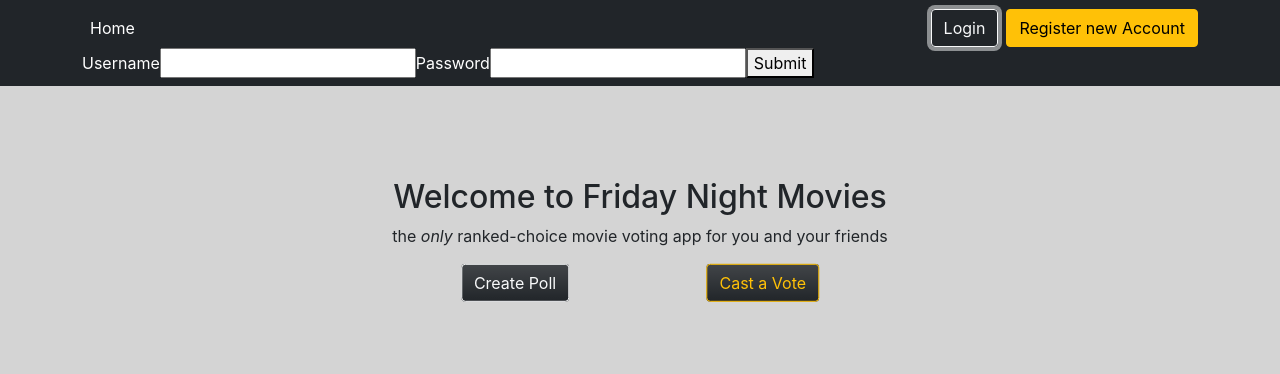
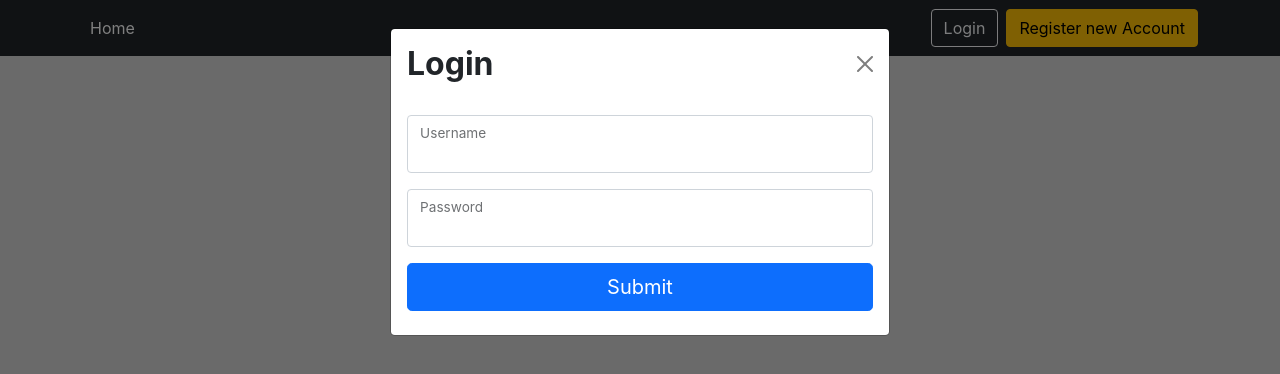
Before and after one commit to danielforkner/movie-ballot-app, a React (Create React App) app in the folder client/: page / in a window 1280 px wide. Both pictures are taken after a click on the button "Login". Shown: the top 374 px of the page. Built offline with nearby package versions, Linux system fonts and the light colour scheme.

Commit message:
adding style and frontEnd functionality

```diff
--- a/client/package.json
+++ b/client/package.json
@@ -13,7 +13,9 @@
     "nodemon": "^2.0.15",
     "pg": "^8.7.3",
     "react": "^17.0.2",
+    "react-bootstrap": "^2.4.0",
     "react-dom": "^17.0.2",
+    "react-modal": "^3.15.1",
     "react-router-dom": "^6.3.0",
     "react-scripts": "^5.0.1",
     "web-vitals": "^2.1.4"
--- a/client/src/components/NAVBAR/Login.jsx
+++ b/client/src/components/NAVBAR/Login.jsx
@@ -1,8 +1,9 @@
+import { Modal } from 'react-bootstrap';
 import React, { useState } from 'react';
 import { loginUser } from '../../api/fetch';
 import useAuth from '../hooks/useAuth';
 
-const Login = ({ setLoginBtn }) => {
+const Login = ({ loginBtn, setLoginBtn }) => {
   const { setToken } = useAuth();
   const [username, setUsername] = useState('');
   const [password, setPassword] = useState('');
@@ -10,6 +11,8 @@ const Login = ({ setLoginBtn }) => {
     setUsername('');
     setPassword('');
   };
+
+  const handleClose = () => setLoginBtn(false);
 
   const handleSubmit = async (e) => {
     e.preventDefault();
@@ -27,18 +30,33 @@ const Login = ({ setLoginBtn }) => {
   };
 
   return (
-    <div>
+    <Modal show={loginBtn} onHide={handleClose}>
+      <header className="modal-header border-bottom-0">
+        <h2 className="fw-bold mb-0">Login</h2>
+        <button
+          type="button"
+          className="btn-close"
+          data-bs-dismiss="modal"
+          aria-label="Close"
+          onClick={() => setLoginBtn(false)}
+        ></button>
+      </header>
+      <div className="modal-body">
         <form onSubmit={(e) => handleSubmit(e)}>
-        <label htmlFor="username">Username</label>
+          <div className="form-floating mb-3">
             <input
+              className="form-control rounded-4"
               value={username}
               name="username"
               onChange={(e) => {
                 setUsername(e.target.value);
               }}
             ></input>
-        <label htmlFor="password">Password</label>
+            <label htmlFor="username">Username</label>
+          </div>
+          <div className="form-floating mb-3">
             <input
+              className="form-control rounded-4"
               value={password}
               type="password"
               name="password"
@@ -46,9 +64,17 @@ const Login = ({ setLoginBtn }) => {
                 setPassword(e.target.value);
               }}
             ></input>
-        <button type="submit">Submit</button>
+            <label htmlFor="password">Password</label>
+          </div>
+          <button
+            className="w-100 mb-2 btn btn-lg rounded-4 btn-primary"
+            type="submit"
+          >
+            Submit
+          </button>
         </form>
       </div>
+    </Modal>
   );
 };
 
--- a/client/src/components/NAVBAR/Navbar.jsx
+++ b/client/src/components/NAVBAR/Navbar.jsx
@@ -95,7 +95,9 @@ const Navbar = () => {
             )}
           </div>
         </div>
-        {loginBtn ? <Login setLoginBtn={setLoginBtn} /> : null}
+        {loginBtn ? (
+          <Login setLoginBtn={setLoginBtn} loginBtn={loginBtn} />
+        ) : null}
         {registerBtn ? <Register setRegisterBtn={setRegisterBtn} /> : null}
       </div>
     </header>
```
Also changed, not shown: 8 other files (tests, documents, lock files or other folders). Lines whose indentation alone changed are shown as unchanged.
